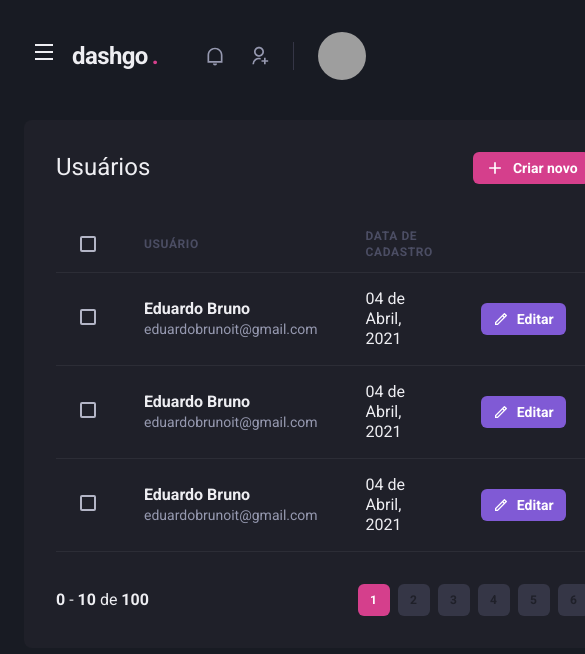
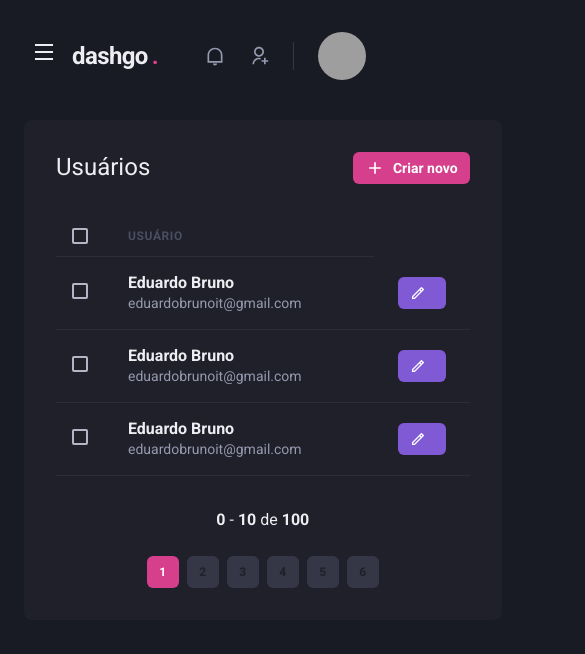
Before and after one commit to eduardojigub/ignite-dashgo, a Next.js app: page /users in a window 390 px wide. Shown: the top 654 px of the page, 585 px wide, since content can reach past the window. Built offline with nearby package versions, Linux system fonts and the light colour scheme; grey boxes are pictures that could not be loaded.

Commit message:
feat: responsivity

```diff
--- a/src/components/Pagination/index.tsx
+++ b/src/components/Pagination/index.tsx
@@ -4,7 +4,7 @@
 export function Pagination() {
   return (
     <Stack
-      direction="row"
+      direction={['column', 'row']}
       mt="8"
       justify="space-between"
       align="center"
--- a/src/context/SidebarDrawerContext.tsx
+++ b/src/context/SidebarDrawerContext.tsx
@@ -19,6 +19,7 @@
   useEffect(() => {
     disclosure.onClose();
   }, [router.asPath]);
+
   return (
     <SidebarDrawerContext.Provider value={disclosure}>
       {children}
--- a/src/pages/users/create.tsx
+++ b/src/pages/users/create.tsx
@@ -18,17 +18,17 @@
       <Header />
       <Flex w="100%" my="6" maxWidth={1480} mx="auto" px="6">
         <Sidebar />
-        <Box flex="1" borderRadius={8} bg="gray.800" p="8">
+        <Box flex="1" borderRadius={8} bg="gray.800" p={['6', '8']}>
           <Heading size="large" fontWeight="normal">
             Criar usuário
           </Heading>
           <Divider my="6" borderColor="gray.700" />
           <VStack spacing="8">
-            <SimpleGrid minChildWidth="240px" spacing="8" w="100%">
+            <SimpleGrid minChildWidth="240px" spacing={['6', '8']} w="100%">
               <Input name="name" label="Nome completo" />
               <Input name="email" type="email" label="E-mail" />
             </SimpleGrid>
-            <SimpleGrid minChildWidth="240px" spacing="8" w="100%">
+            <SimpleGrid minChildWidth="240px" spacing={['6', '8']} w="100%">
               <Input name="password" type="password" label="Senha" />
               <Input
                 name="password_confirmation"
--- a/src/pages/users/index.tsx
+++ b/src/pages/users/index.tsx
@@ -15,10 +15,16 @@
   Th,
   Thead,
   Tr,
+  useBreakpointValue,
 } from '@chakra-ui/react';
 import { RiAddLine, RiPencilLine } from 'react-icons/ri';
 
 export default function UserList() {
+  const isWideVersion = useBreakpointValue({
+    base: false,
+    lg: true,
+  });
+
   return (
     <Box>
       <Header />
@@ -42,17 +48,17 @@
           <Table colorScheme="whiteAlpha">
             <Thead>
               <Tr>
-                <Th px="6" color="gray.300" width="8">
+                <Th px={['4', '4', '6']} color="gray.300" width="8">
                   <Checkbox colorScheme="pink" />
                 </Th>
                 <Th>Usuário</Th>
-                <Th>Data de cadastro</Th>
+                {isWideVersion && <Th>Data de cadastro</Th>}
                 <Th width="8"></Th>
               </Tr>
             </Thead>
             <Tbody>
               <Tr>
-                <Td px="6">
+                <Td px={['4', '4', '6']}>
                   <Checkbox colorScheme="pink" />
                 </Td>
                 <Td>
@@ -63,9 +69,7 @@
                     </Text>
                   </Box>
                 </Td>
-                <Td>
-                  <Text>04 de Abril, 2021</Text>
-                </Td>
+                <Td>{isWideVersion && <Text>04 de Abril, 2021</Text>}</Td>
                 <Td>
                   <Button
                     as="a"
@@ -74,12 +78,12 @@
                     colorScheme="purple"
                     leftIcon={<Icon as={RiPencilLine} fontSize={16} />}
                   >
-                    Editar
+                    {isWideVersion ? 'Editar' : ''}
                   </Button>
                 </Td>
               </Tr>
               <Tr>
-                <Td px="6">
+                <Td px={['4', '4', '6']}>
                   <Checkbox colorScheme="pink" />
                 </Td>
                 <Td>
@@ -90,9 +94,7 @@
                     </Text>
                   </Box>
                 </Td>
-                <Td>
-                  <Text>04 de Abril, 2021</Text>
-                </Td>
+                <Td>{isWideVersion && <Text>04 de Abril, 2021</Text>}</Td>
                 <Td>
                   <Button
                     as="a"
@@ -101,12 +103,12 @@
                     colorScheme="purple"
                     leftIcon={<Icon as={RiPencilLine} fontSize={16} />}
                   >
-                    Editar
+                    {isWideVersion ? 'Editar' : ''}
                   </Button>
                 </Td>
               </Tr>
               <Tr>
-                <Td px="6">
+                <Td px={['4', '4', '6']}>
                   <Checkbox colorScheme="pink" />
                 </Td>
                 <Td>
@@ -117,9 +119,7 @@
                     </Text>
                   </Box>
                 </Td>
-                <Td>
-                  <Text>04 de Abril, 2021</Text>
-                </Td>
+                <Td>{isWideVersion && <Text>04 de Abril, 2021</Text>}</Td>
                 <Td>
                   <Button
                     as="a"
@@ -128,7 +128,7 @@
                     colorScheme="purple"
                     leftIcon={<Icon as={RiPencilLine} fontSize={16} />}
                   >
-                    Editar
+                    {isWideVersion ? 'Editar' : ''}
                   </Button>
                 </Td>
               </Tr>
```
